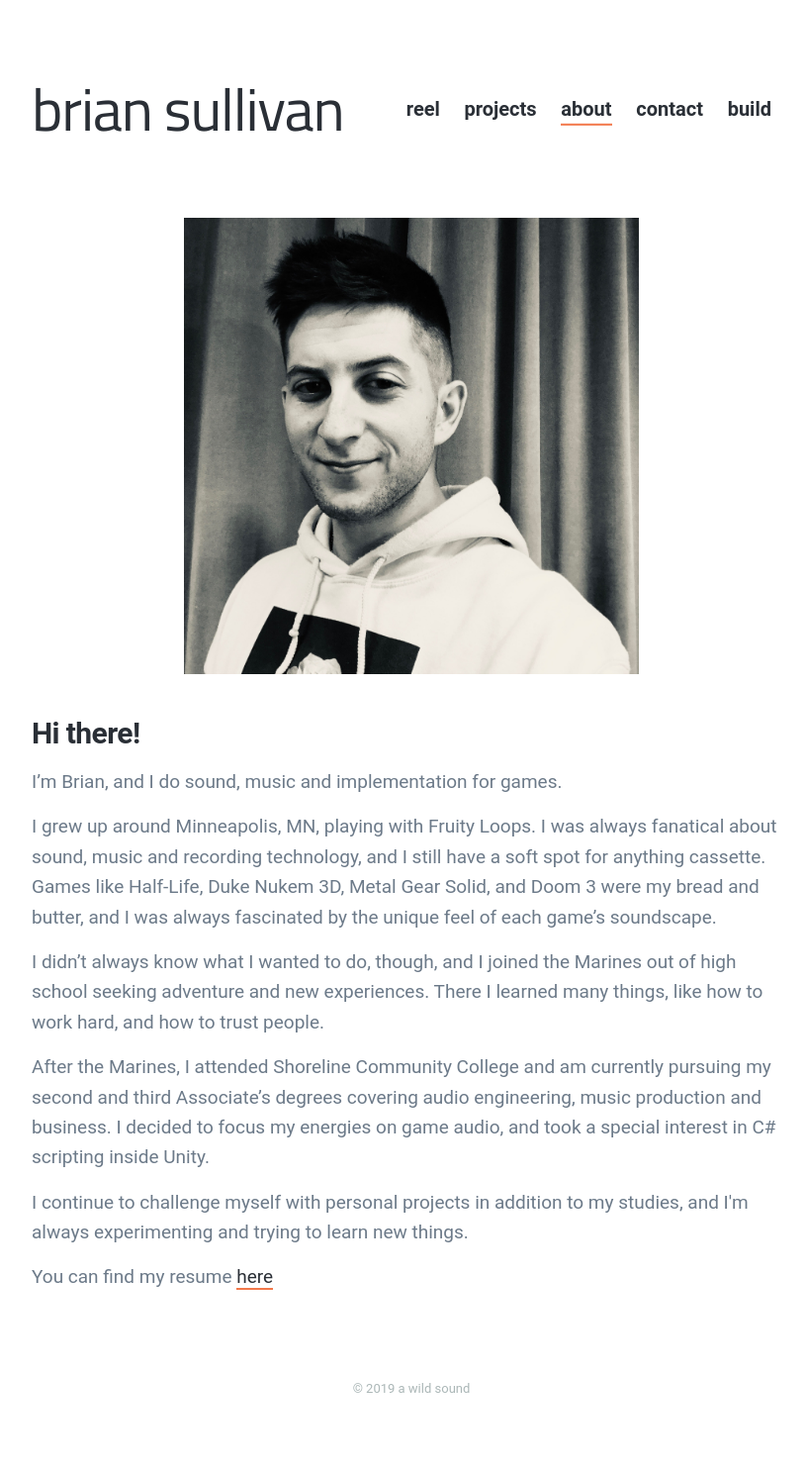
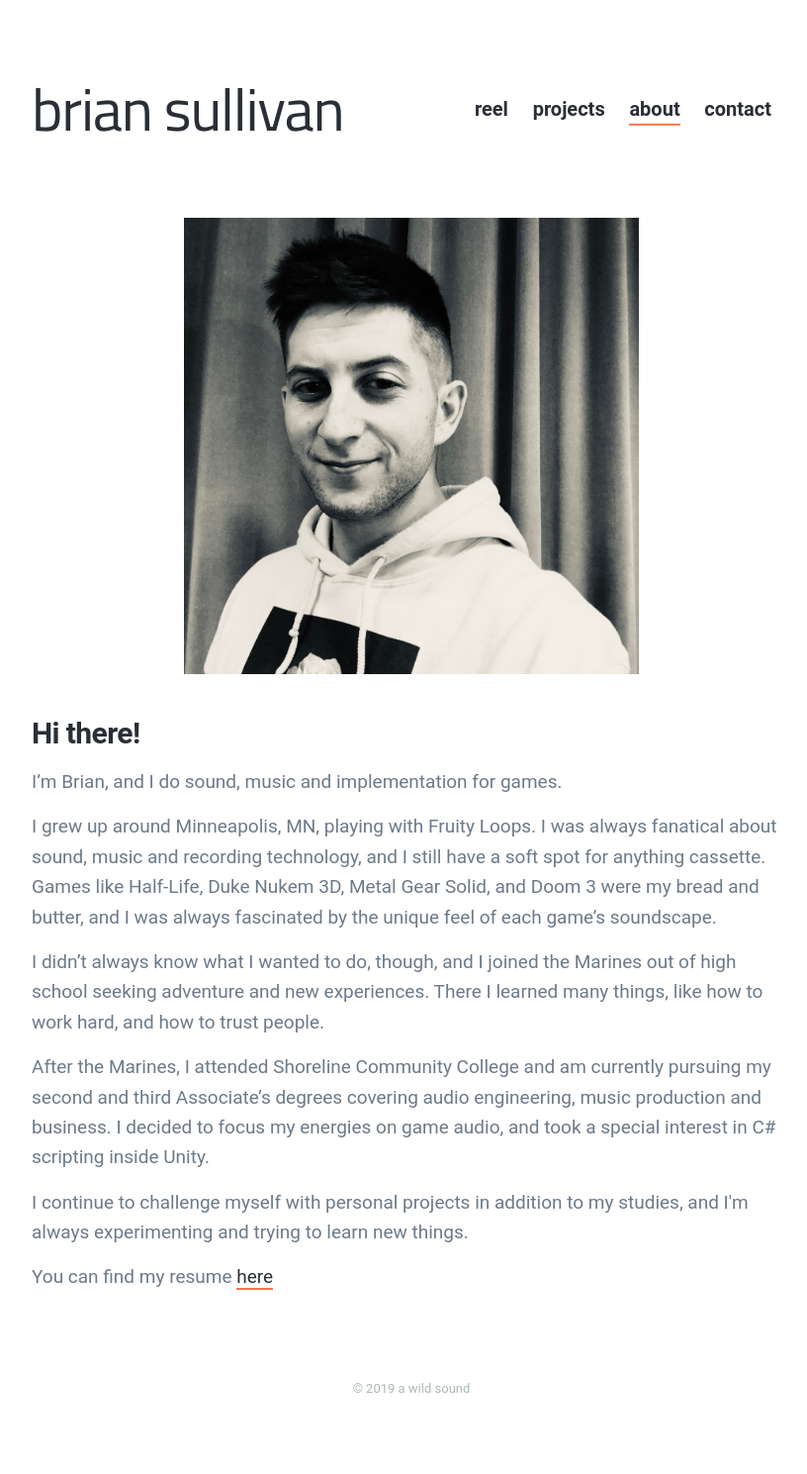
Before and after one commit to sullivbx/awildsound.com, a Jekyll site: the page about.html, which Jekyll copies as it is, in a window 1280 px wide. Shown: the whole page at 99% size, without its empty margins (224-1040 px from the left). Built offline with Jekyll 4.4.1, drawn with Linux system fonts in a browser that asks for light colours; nearby versions of some CDN libraries.

Commit message:
fixed build link

```diff
--- a/about.html
+++ b/about.html
@@ -104,10 +104,6 @@
 
 					<li class="menu__list__item">
 						<a href="/contact" class="menu__list__item__link">contact</a>
-					</li>
-
-					<li class="menu__list__item">
-						<a href="/build" class="menu__list__item__link">build</a>
 					</li>
 
 
```
